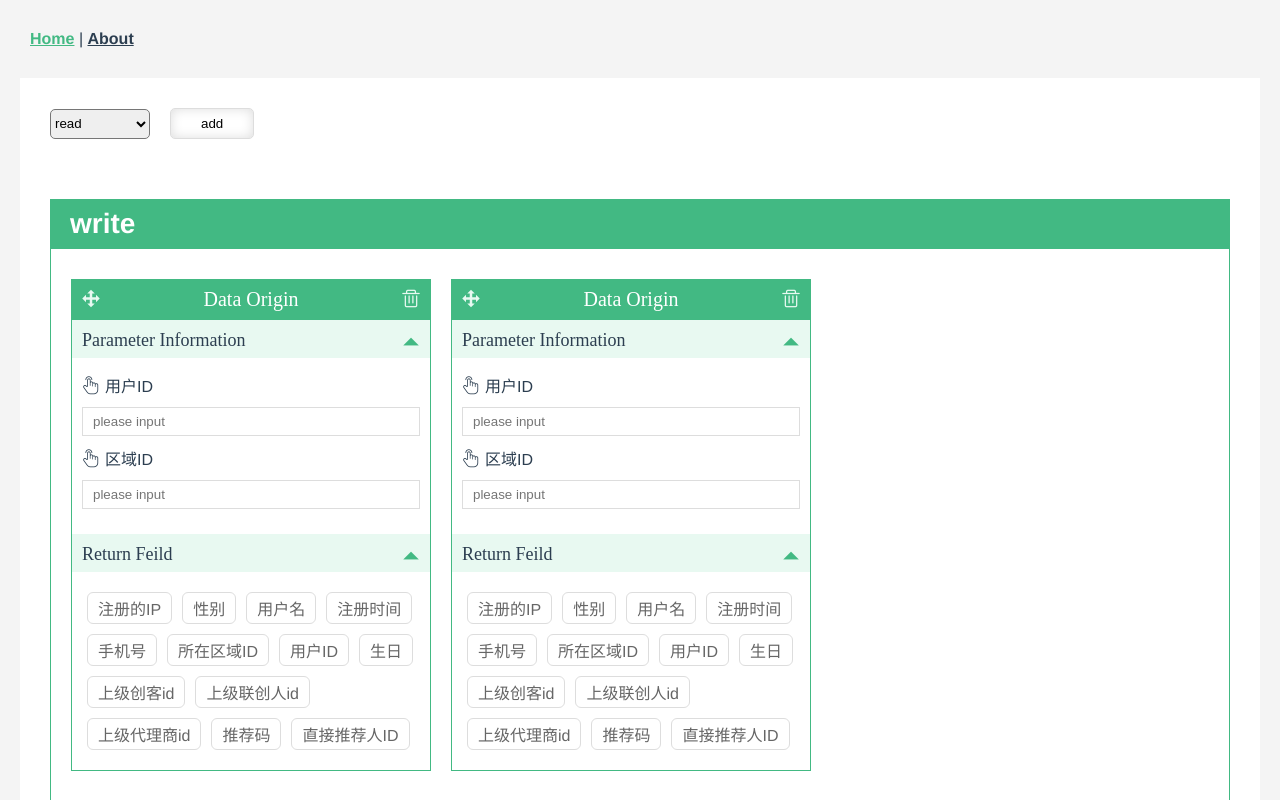
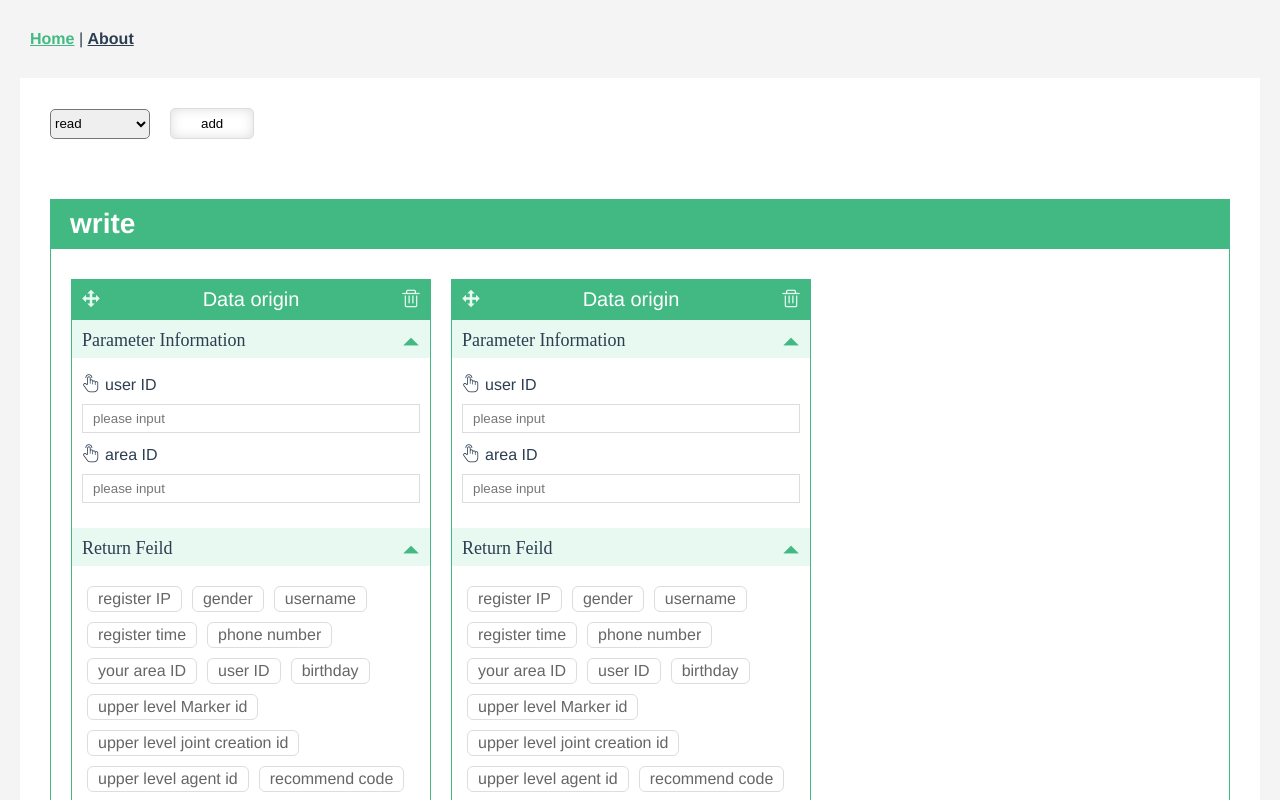
Before and after one commit to txl764496056/linkage, a Vue app: page /#/ in a window 1280 px wide. Shown: the top 800 px of the page. Built offline with nearby package versions, Linux system fonts and the light colour scheme.

Commit message:
选中状态

```diff
--- a/public/source.json
+++ b/public/source.json
@@ -2,7 +2,7 @@
 	"source_name": "获取用户区域信息",
 	"parameter": {
 		"user_id": {
-			"name": "用户ID",
+			"name": "user ID",
 			"null": "1",
 			"type": "Int",
 			"items": [""],
@@ -10,7 +10,7 @@
 			"default": ""
 		},
 		"area_id": {
-			"name": "区域ID",
+			"name": "area ID",
 			"null": "1",
 			"type": "Int",
 			"items": [""],
@@ -22,13 +22,13 @@
 		"ip": {
 			"max": 15,
 			"min": 7,
-			"name": "注册的IP",
+			"name": "register IP",
 			"type": "string",
 			"items": [],
 			"default": ""
 		},
 		"sex": {
-			"name": "性别",
+			"name": "gender",
 			"null": "1",
 			"type": "Int",
 			"items": {
@@ -39,7 +39,7 @@
 			"default": ""
 		},
 		"name": {
-			"name": "用户名",
+			"name": "username",
 			"null": "1",
 			"type": "Int",
 			"items": ["asdf"],
@@ -49,13 +49,13 @@
 		"time": {
 			"max": 4000000000,
 			"min": 0,
-			"name": "注册时间",
+			"name": "register time",
 			"type": "int",
 			"items": [],
 			"default": null
 		},
 		"mobile": {
-			"name": "手机号",
+			"name": "phone number",
 			"null": "1",
 			"type": "Int",
 			"items": ["1"],
@@ -63,7 +63,7 @@
 			"default": ""
 		},
 		"area_id": {
-			"name": "所在区域ID",
+			"name": "your area ID",
 			"null": "1",
 			"type": "Int",
 			"items": {},
@@ -71,7 +71,7 @@
 			"default": ""
 		},
 		"user_id": {
-			"name": "用户ID",
+			"name": "user ID",
 			"null": "1",
 			"type": "Int",
 			"items": [""],
@@ -79,7 +79,7 @@
 			"default": ""
 		},
 		"birthday": {
-			"name": "生日",
+			"name": "birthday",
 			"null": "1",
 			"type": "Int",
 			"items": {},
@@ -89,7 +89,7 @@
 		"agent_id_1": {
 			"max": 4000000000,
 			"min": 0,
-			"name": "上级创客id",
+			"name": "upper level Marker id",
 			"type": "int",
 			"items": [],
 			"default": null
@@ -97,7 +97,7 @@
 		"agent_id_2": {
 			"max": 4000000000,
 			"min": 0,
-			"name": "上级联创人id",
+			"name": "upper level joint creation id",
 			"type": "int",
 			"items": [],
 			"default": null
@@ -105,7 +105,7 @@
 		"agent_id_3": {
 			"max": 4000000000,
 			"min": 0,
-			"name": "上级代理商id",
+			"name": "upper level agent id",
 			"type": "int",
 			"items": [],
 			"default": null
@@ -113,7 +113,7 @@
 		"recommend_code": {
 			"max": 10,
 			"min": 4,
-			"name": "推荐码",
+			"name": "recommend code",
 			"type": "string",
 			"items": [],
 			"default": ""
@@ -121,7 +121,7 @@
 		"recommend_user_id": {
 			"max": 4000000000,
 			"min": 0,
-			"name": "直接推荐人ID",
+			"name": "direct referrer ID",
 			"type": "int",
 			"items": [],
 			"default": null
--- a/src/components/DataOrigin.vue
+++ b/src/components/DataOrigin.vue
@@ -1,6 +1,10 @@
 <template>
     <div class="dr-item">
-        <div class="dr-title iconfont icon-yidong">Data Origin</div>
+        <div class="dr-title">
+            <i class="iconfont icon-yidong move"></i>
+            Data origin
+            <i @click="removeOrigin()" class="iconfont icon-remove remove"></i>
+        </div>
         <div class="dr-container">
             <header-body :title="'Parameter Information'" class="hd-item">
                 <parameter-item class="pi-item"
@@ -8,18 +12,23 @@
                 :param="item"
                 :write_index='write_index'
                 :iconLink_state="iconLink_state"
+                v-on:changeFeildLight="changeFeildLight"
                 :feild_color="feild_color"></parameter-item>
             </header-body>
             <header-body
             :title="'Return Feild'"
             v-if="response"
              class="hd-item">
+             <!-- 返回字段选中状态满足条件，
+             1、返回字段是高亮 2、返回字段name=当前关联对象数据源 保存的name
+             3、返回字段所在data-origin序列号=当前关联对象数据源 保存的data-origin序列号 -->
                 <div class="field-list">
                     <span class="unit"
                     v-for="(item,key,index) in response"
                     :key="item.name"
                     @click="feildActive(index,item.name)"
-                    :class="{'light':feild_color[write_index],'selected':(feild_active==index)&&feild_color[write_index]}">{{item.name}}</span>
+                    :class="{'light':feild_color[write_index],
+                    'selected':(feild_active.name==item.name)&&(feild_active.upper_level==source.data_origin_id)&&feild_color[write_index]}">{{item.name}}</span>
                 </div>
             </header-body>
         </div>
@@ -70,7 +79,6 @@ import parameterItem from './ParameterItem';
                 filter:[], //过滤器
                 parameter:"", //参数信息
                 response:"", //返回字段
-                feild_active:-1 //返回字段 被选中,默认没有被选中的
             }
         },
         mounted(){
@@ -79,16 +87,53 @@ import parameterItem from './ParameterItem';
         },
         methods:{
             /**
+             * 删除当前data-origin
+             */
+            removeOrigin(){
+                // let list = [];
+
+            },
+            /**
+             * 子组件点击切换手型/关联图标时，查找并显示 高亮字段
+             */
+            changeFeildLight(){
+                let index = this.iconLinkLightIndex();
+                let upper_level = this.all_param_feild[index].upper_level;
+                let name = this.all_param_feild[index].select_origin;
+                this.setFeildLight(name,upper_level);
+            },
+            /**
+             * 设置 高亮返回字段
+             */
+            setFeildLight(name,upper_level){
+                this.$store.commit('setFeildActive', {
+                    name:name || "",
+                    upper_level:(upper_level<0 ? -1:upper_level)
+                });
+            },
+            /**
              * 返回字段选中状态
              */
            feildActive(index,value){
 
                // 非高亮状态直接返回
                if( !this.feild_color[this.write_index] ){return;}
-                // 改变被点击元素状态
-               this.feild_active = index;
 
-               //高亮关联图标的序列号==参数信息字段的序列号
+               let num = this.iconLinkLightIndex();
+
+               this.setFeildLight(value,this.source.data_origin_id);
+
+               //找出对应的参数信息字段对象,并添加新的属性
+               this.$set(this.all_param_feild[num],'select_origin',value);
+               //选中字段所在组件的序列号
+               this.$set(this.all_param_feild[num],'upper_level',this.source.data_origin_id);
+               this.$set(this.all_param_feild[num],'input_origin','');
+           },
+           /**
+            * 高亮“关联”图标在iconLink_state中的序列号
+            * >高亮“关联”图标的序列号==参数信息字段的序列号
+            */
+           iconLinkLightIndex(){
                let num = -1;
                this.iconLink_state.filter(function(item,index){
                   if(item){
@@ -96,19 +141,19 @@ import parameterItem from './ParameterItem';
                       return ;
                   }
                });
-              //找出对应的参数信息字段对象,并添加新的属性
-               this.$set(this.all_param_feild[num],'select_origin',value);
-               this.$set(this.all_param_feild[num],'input_origin','');
+               return num;
            }
         },
         computed:{
-
+           feild_active(){
+               return this.$store.state.feild_active;
+           }
         },
         watch:{
             // 颜色监控
            feild_color:function(){
-            this.feild_active = -1;
-           },
+            // this.feild_active = -1;
+           }
         }
     }
 </script>
@@ -119,14 +164,10 @@ import parameterItem from './ParameterItem';
     $h:40px;
     height:$h;line-height:$h;
     background-color:$color-theme;
-    padding:0 10px;
     display:flex;justify-content: space-between;font-size:20px;
     color:$color-white;
-    &::after{
-    content:"\e61d";
-    }
-    &::after,&::before{
-        color:$color-kelly-1;
+    .move,.remove{
+        color:$color-kelly-1;font-size:20px; padding:0 10px;
     }
 }
 .dr-container{
@@ -143,7 +184,7 @@ import parameterItem from './ParameterItem';
             &.light,&.selected{
                 border-color:$color-theme;
             }
-            &.selected{
+            &.selected,&:hover{
                 background-color:$color-theme;color:$color-white;
             }
         }
--- a/src/components/FilterBox.vue
+++ b/src/components/FilterBox.vue
@@ -64,7 +64,15 @@
                 // 关闭下拉列表
                 this.isUnfold = false;
 
-                this.$emit('selectFilter',{test:"过滤器传值"});
+                // 将选择的过滤器给父组件
+                this.$emit('selectFilter',this.select_filter);
+            },
+            /**
+             * 清空已选择过滤器
+             */
+            emptySelectFilter(){
+                this.select_filter.splice(0,this.select_filter.length);
+                this.$emit('selectFilter',this.select_filter);
             }
         }
     }
--- a/src/components/ParameterItem.vue
+++ b/src/components/ParameterItem.vue
@@ -11,7 +11,7 @@
         <div class="link-msg" v-show="showLinkMsg">
             <p class="reg-msg">origin / user registration information:</p>
             <p class="origin-txt">{{ param.select_origin || "please select"}}</p>
-            <filter-box v-on:selectFilter="selectFilter()"></filter-box>
+            <filter-box ref="filterbox" v-on:selectFilter="selectFilter"></filter-box>
             <i @click="linkMsg()" class="iconfont light-red unlink icon-lianjie-duankai"></i>
         </div>
     </div>
@@ -62,10 +62,12 @@ import filterBox from './FilterBox';
         },
         methods:{
             /**
-             * 已选择过滤器
+             * 已选择过滤器，当过滤器列表项选中并点击时，生效
              */
             selectFilter(data){
-                console.log(data);
+
+                this.emptyInputOrigin();
+                this.$set(this.param,'select_filter',data);
             },
             /**
              * 取消 所有 返回字段高亮
@@ -119,6 +121,7 @@ import filterBox from './FilterBox';
                 if(this.iconLink){
                     this.setFeildLight();
                     this.showLinkMsg = true;//显示origin关联板块
+                    this.$emit('changeFeildLight');
                 // 手型-切换后
                 }else{
                     this.cancelFeildLight();
@@ -130,7 +133,7 @@ import filterBox from './FilterBox';
             inputOrigin(){
                 if(this.param.input_origin!=''){
                     this.$set(this.param,'input_origin',this.param.input_origin);
-                    this.$set(this.param,'select_origin','');
+                    this.emptySelectOrigin();
                 }
             },
             /**
@@ -140,11 +143,31 @@ import filterBox from './FilterBox';
              * 取消 所有 返回字段 高亮
              */
             linkMsg(){
-                this.$set(this.param,'select_origin','');
+                this.emptySelectOrigin();
+                this.emptySelectFilter();
+                this.$refs.filterbox.emptySelectFilter();
                 this.iconLink = false;
                 this.showLinkMsg = false;
 
                 this.cancelFeildLight();
+            },
+            /**
+             * 清空已选择过滤器
+             */
+            emptySelectFilter(){
+                this.$set(this.param,'select_filter','');
+            },
+            /**
+             * 清空已选择数据源
+             */
+            emptySelectOrigin(){
+                this.$set(this.param,'select_origin','');
+            },
+            /**
+             * 清空已输入数据源
+             */
+            emptyInputOrigin(){
+                this.$set(this.param,'input_origin','');
             }
         },
         computed: {
@@ -159,6 +182,8 @@ import filterBox from './FilterBox';
         watch:{
             iconLink_state(){
                 this.iconLink = this.iconLink_state[this.param.para_index];
+                // this.setFeildLight();
+
             }
         }
     }
--- a/src/store.js
+++ b/src/store.js
@@ -5,10 +5,16 @@ Vue.use(Vuex)
 
 export default new Vuex.Store({
   state: {
-
+    feild_active:{
+      name:"",
+      upper_level:-1
+    }
   },
   mutations: {
-
+    setFeildActive(state,params){
+      state.feild_active.name = params.name;
+      state.feild_active.upper_level = params.upper_level;
+    }
   },
   actions: {
 
```
Also changed, not shown: src/views/Home.vue (+87 -1 lines).
